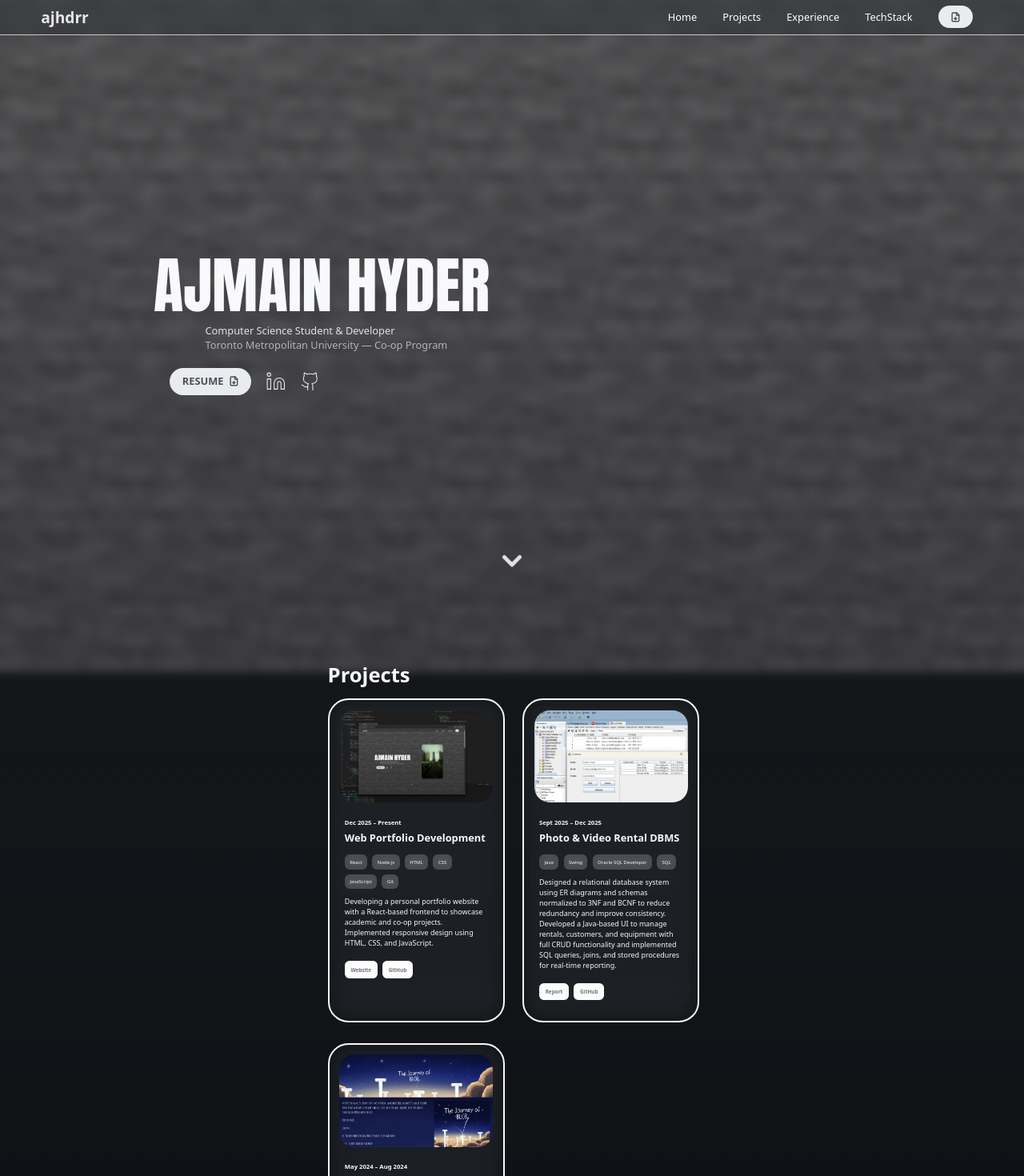
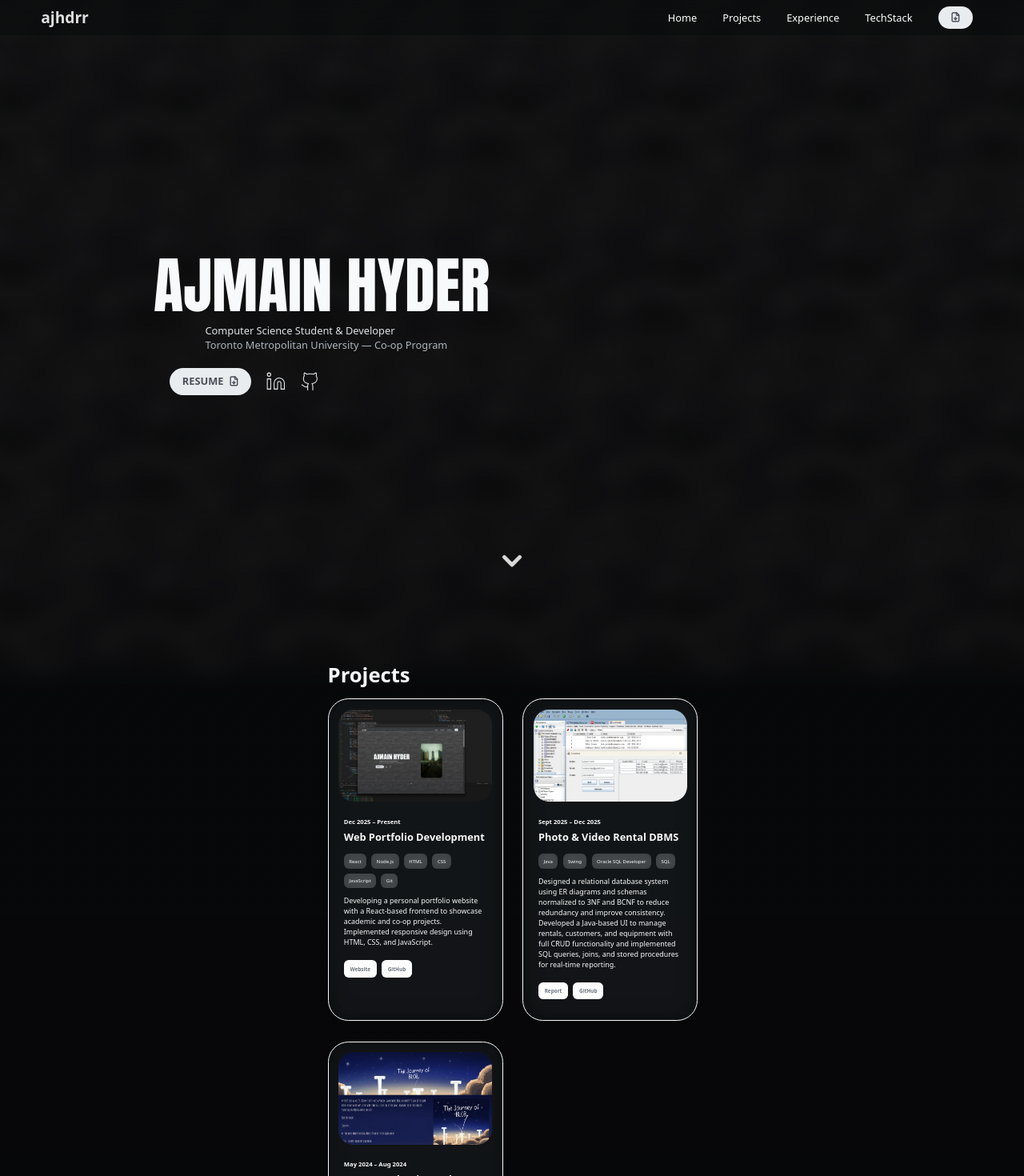
Before and after one commit to ajhdrr/ajhdrr-portfolio, a React (Vite) app: page / in a window 1280 px wide. Shown: the top 1470 px of the page at 80% size. Built offline with nearby package versions, Linux system fonts and the light colour scheme.

Commit message:
Made the UI a bit more appealing, Save point for reactbits implementation

```diff
--- a/src/styles/App.css
+++ b/src/styles/App.css
@@ -12,7 +12,7 @@
   background-image: url("/src/assets/Stone.webp");
   background-size: 15vw;
   background-position: center;
-  filter: blur(0.4vw);
+  filter: blur(1vw);
   transform: scale(1.1);
   z-index: -2;
 }
@@ -24,9 +24,9 @@
   inset: 0;
   background: linear-gradient(
     to bottom,
-    rgba(11, 11, 15, 0.4),
-    rgba(11, 11, 15, 0.7),
-    rgb(2, 4, 7)
+    rgba(2, 2, 3, 0.8),
+    rgba(2, 2, 3, 0.85),
+    rgb(2, 4, 9)
   );
   z-index: -1;
 }
--- a/src/styles/Navbar.css
+++ b/src/styles/Navbar.css
@@ -13,9 +13,9 @@
   padding: 0 4vw;
   box-sizing: border-box;
 
-  border-bottom: 1px solid #ffffffb7;
+  /* border-bottom: 1px solid #ffffffb7; */
 
-  background: #21252952;
+  background: #06070852;
   backdrop-filter: blur(12px);
 
 }
@@ -72,10 +72,13 @@
 @media (max-width: 768px) {
 
   .navbar {
-    height: 2rem;
+    /* height: 2rem; */
+
+    display: none;
+
   }
 
-  .ResumeLogo{
+  /* .ResumeLogo{
       display: none;
   }
 
@@ -90,5 +93,5 @@
 
   .nav-links a {
     font-size: 0.7rem;
-  }
+  } */
 }
--- a/src/styles/Projects.css
+++ b/src/styles/Projects.css
@@ -25,7 +25,7 @@
     width: 15vw;
     margin: 1vw;
     padding: 1vw;
-    border: 2px solid #f8f9fa;
+    border: 0.12vw solid #f8f9fa;
     border-radius: 2em;
     padding-top: 1vw;
     display: flex;
```
Also changed, not shown: src/assets/Stone.webp, 1 other file (tests, documents, lock files or other folders).
